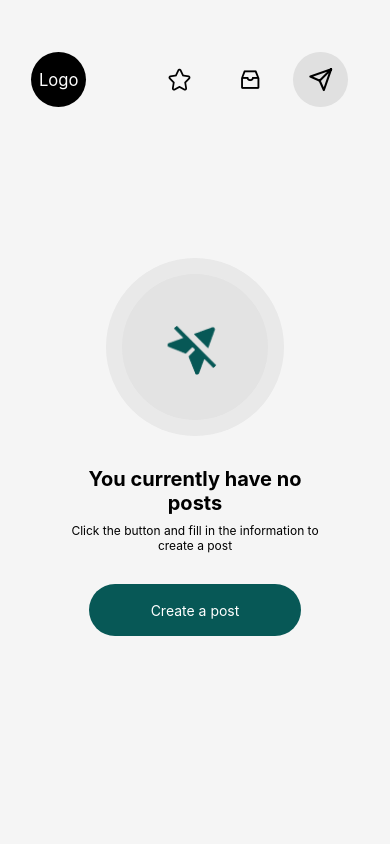
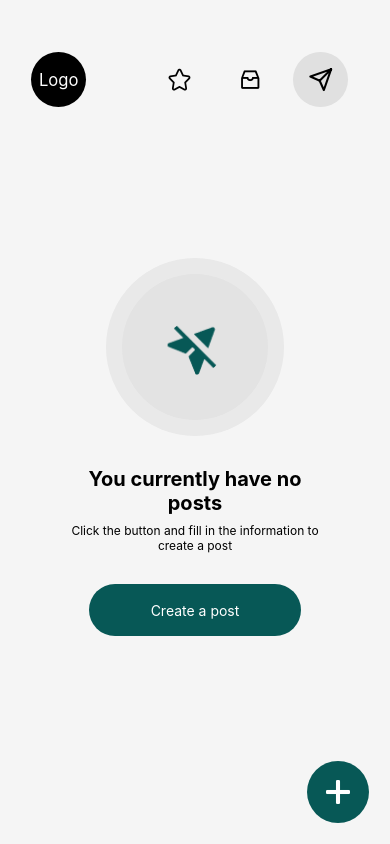
Before and after one commit to usmanjutt47/Number-OTP-verfication, a React Native app in the folder client/: screen /Profile in a window 390 px wide. Built offline with nearby package versions, Linux system fonts and the light colour scheme.

Commit message:
show pressable

```diff
--- a/client/screens/Profile.jsx
+++ b/client/screens/Profile.jsx
@@ -274,10 +274,7 @@ export default function Profile() {
   }, [scaleValue]);
 
   const handlePress = () => {
-    setShowPressable(true);
-    setTimeout(() => {
-      setShowPressable(false);
-    }, 2000);
+    navigation.navigate("WriteLetter");
   };
 
   return (
@@ -291,17 +288,21 @@ export default function Profile() {
           <NoReply />
         ) : (
           <FlatList
+            showsHorizontalScrollIndicator={false}
+            showsVerticalScrollIndicator={false}
             data={replies}
             renderItem={({ item }) => <ReplyCard reply={item} />}
             keyExtractor={(item) => item._id}
             contentContainerStyle={styles.flatListContainer}
           />
         )}
-        {showPressable && (
-          <Pressable style={styles.pressable} onPress={() => handlePress()}>
-            <Entypo name="plus" size={40} color="white" />
-          </Pressable>
-        )}
+
+        <Pressable
+          style={styles.pressable}
+          onPress={() => handlePress()}
+        >
+          <Entypo name="plus" size={40} color="white" />
+        </Pressable>
       </View>
     </View>
   );
```
